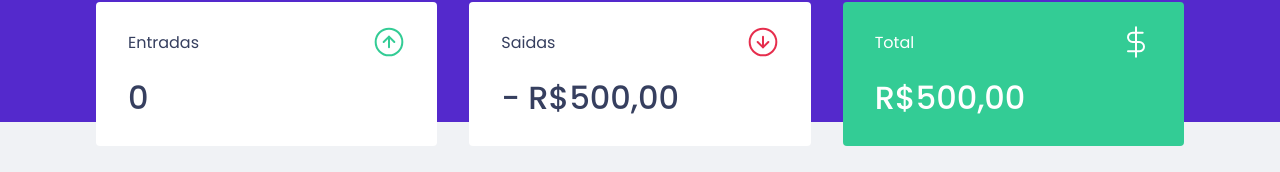
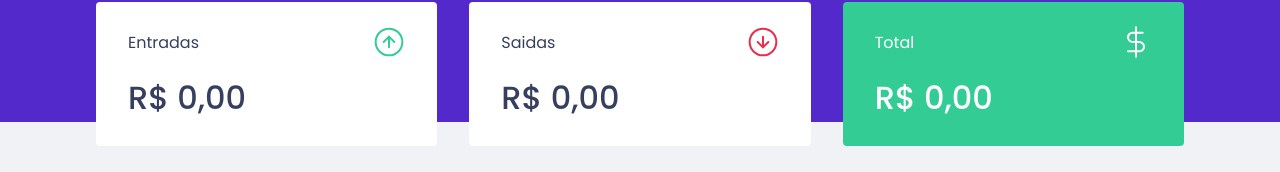
Before and after one commit to lhfreire/dtmoney, a React (Create React App) app: page / in a window 1280 px wide. Shown: the part 150-322 px from the top of the page. Built offline with nearby package versions, Linux system fonts and the light colour scheme; no server answers; what miragejs would draw is missing.

Commit message:
ending dtmoney

```diff
--- a/src/App.tsx
+++ b/src/App.tsx
@@ -5,7 +5,7 @@
 import { NewTransactionModal } from './components/NewTransactionModal';
 
 import { GlobalStyle } from "./styles/global";
-import { TransactionsProvider } from './TransactionsContext';
+import { TransactionsProvider } from './hooks/useTransactions';
 
 
 Modal.setAppElement('#root');
--- a/src/components/NewTransactionModal/index.tsx
+++ b/src/components/NewTransactionModal/index.tsx
@@ -1,7 +1,7 @@
 import Modal from 'react-modal';
-import { FormEvent, useState, useContext } from 'react';
-import { api } from '../../services/api';
-import { TransactionsContext } from '../../TransactionsContext';
+import { FormEvent, useState } from 'react';
+import { useTransactions } from '../../hooks/useTransactions';
+
 
 import closeImg from '../../assets/close.svg';
 import incomeImg from '../../assets/entradas.svg';
@@ -15,7 +15,7 @@
 }
 
 export function NewTransactionModal({ isOpen, onRequestClose }: NewTransactionModalProps){
-  const { createTransaction } = useContext(TransactionsContext);
+  const { createTransaction } = useTransactions();
 
   const [title, setTitle] = useState('');
   const [amount, setAmount] = useState(0);
--- a/src/components/Summary/index.tsx
+++ b/src/components/Summary/index.tsx
@@ -1,22 +1,29 @@
-import React, { useContext } from 'react';
 import incomeImg from '../../assets/entradas.svg'
 import outcomeImg from '../../assets/saidas.svg'
 import totalImg from '../../assets/total.svg'
+import { useTransactions } from '../../hooks/useTransactions';
 
 import { Container } from "./styles";
-import { TransactionsContext } from '../../TransactionsContext';
 
 export function Summary() {
 
-    const { transactions } = useContext(TransactionsContext);
+    const { transactions } = useTransactions();
 
-    const totalDeposits = transactions.reduce((acc, transaction) => {
-        if (transaction.type == 'deposit') {
-            return acc + transaction.amount;
+    const summary = transactions.reduce((acc, transaction) => {
+        if (transaction.type == 'deposit'){
+            acc.deposits += transaction.amount;
+            acc.total += transaction.amount;
+        } else {
+            acc.withdraws += transaction.amount;
+            acc.total -= transaction.amount;
         }
 
         return acc;
-    }, 0);
+    }, {
+        deposits: 0,
+        withdraws: 0,
+        total: 0,
+    })
 
     return (
         <Container>
@@ -25,21 +32,36 @@
                     <p>Entradas</p>
                     <img src={incomeImg} alt="Entradas" />
                 </header>
-                <strong>{totalDeposits}</strong>
+                <strong>
+                    {new Intl.NumberFormat('pt-BR', {
+                        style: 'currency',
+                        currency: 'BRL'
+                    }).format(summary.deposits)}
+                </strong>
             </div>
             <div>
                 <header>
                     <p>Saidas</p>
                     <img src={outcomeImg} alt="Saídas" />
                 </header>
-                <strong>- R$500,00</strong>
+                <strong>
+                    {new Intl.NumberFormat('pt-BR', {
+                        style: 'currency',
+                        currency: 'BRL'
+                    }).format(summary.withdraws)}
+                </strong>
             </div>
             <div className="highLight-background">
                 <header>
                     <p>Total</p>
                     <img src={totalImg} alt="Total" />
                 </header>
-                <strong>R$500,00</strong>
+                <strong>
+                    {new Intl.NumberFormat('pt-BR', {
+                        style: 'currency',
+                        currency: 'BRL'
+                    }).format(summary.total)}
+                </strong>
             </div>
         </Container>
     );
--- a/src/components/TransactionsTable/index.tsx
+++ b/src/components/TransactionsTable/index.tsx
@@ -1,11 +1,10 @@
-import { useContext } from "react";
 import { Container } from "./styles";
-import { TransactionsContext } from "../../TransactionsContext";
+import { useTransactions } from "../../hooks/useTransactions";
 
 
 
 export function TransactionsTable() {
-    const { transactions } = useContext(TransactionsContext);
+    const { transactions } = useTransactions();
 
     return (
         <Container>
--- a/src/TransactionsContext.tsx
+++ b/src/hooks/useTransactions.tsx
@@ -1,5 +1,5 @@
-import { createContext, useEffect, useState, ReactNode } from 'react'
-import { api } from './services/api';
+import { createContext, useEffect, useState, ReactNode, useContext } from 'react'
+import { api } from '../services/api';
 
 
 interface Transaction {
@@ -22,7 +22,7 @@
     createTransaction: (transaction: TransactionInput) => Promise<void>;
 }
 
-export const TransactionsContext = createContext<TransactionsContextData>(
+const TransactionsContext = createContext<TransactionsContextData>(
     {} as TransactionsContextData
 );
 
@@ -54,3 +54,8 @@
         </TransactionsContext.Provider>
     );
 }
+
+export function useTransactions() {
+    const context = useContext(TransactionsContext);
+    return context;
+}
```
